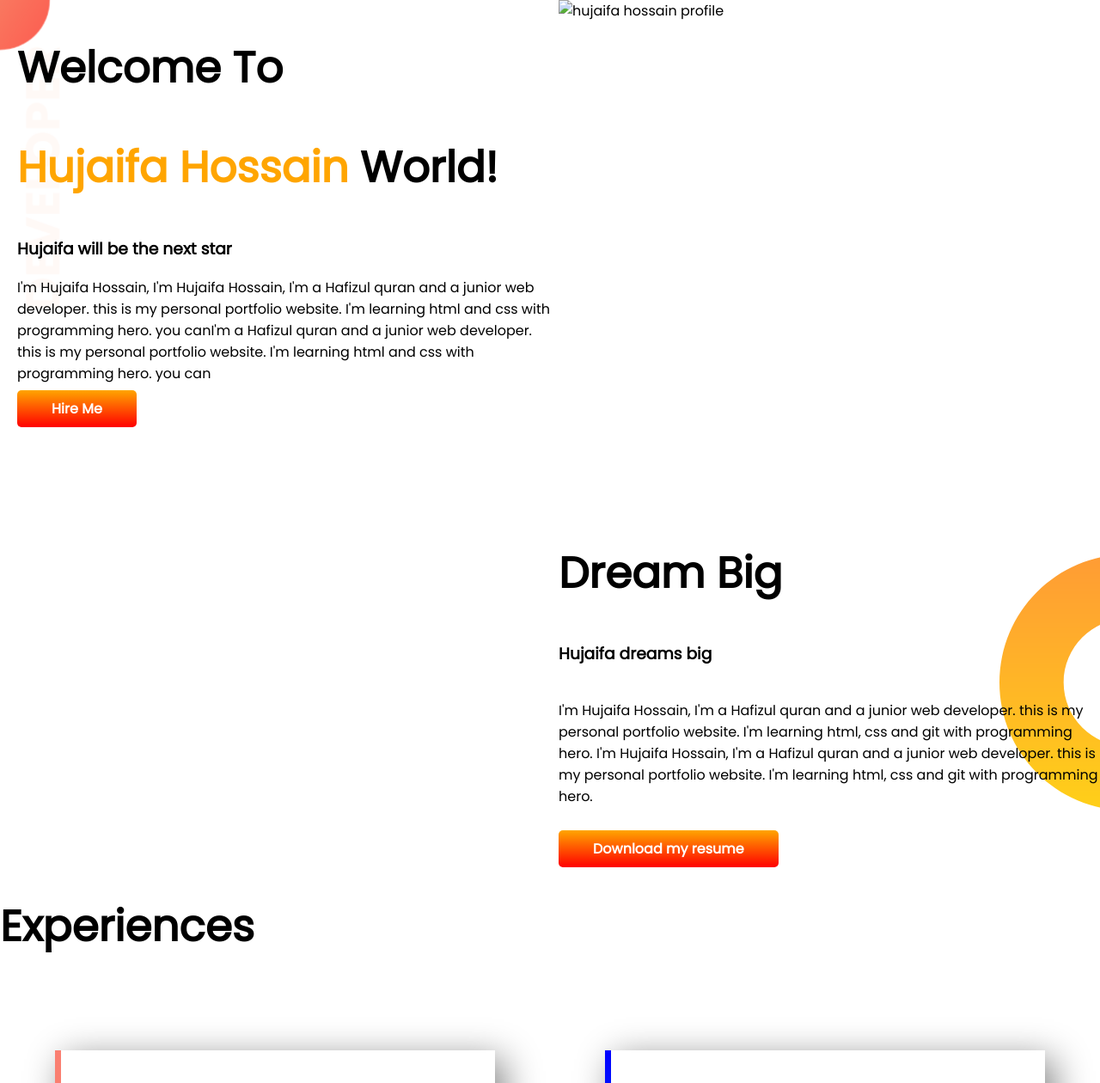
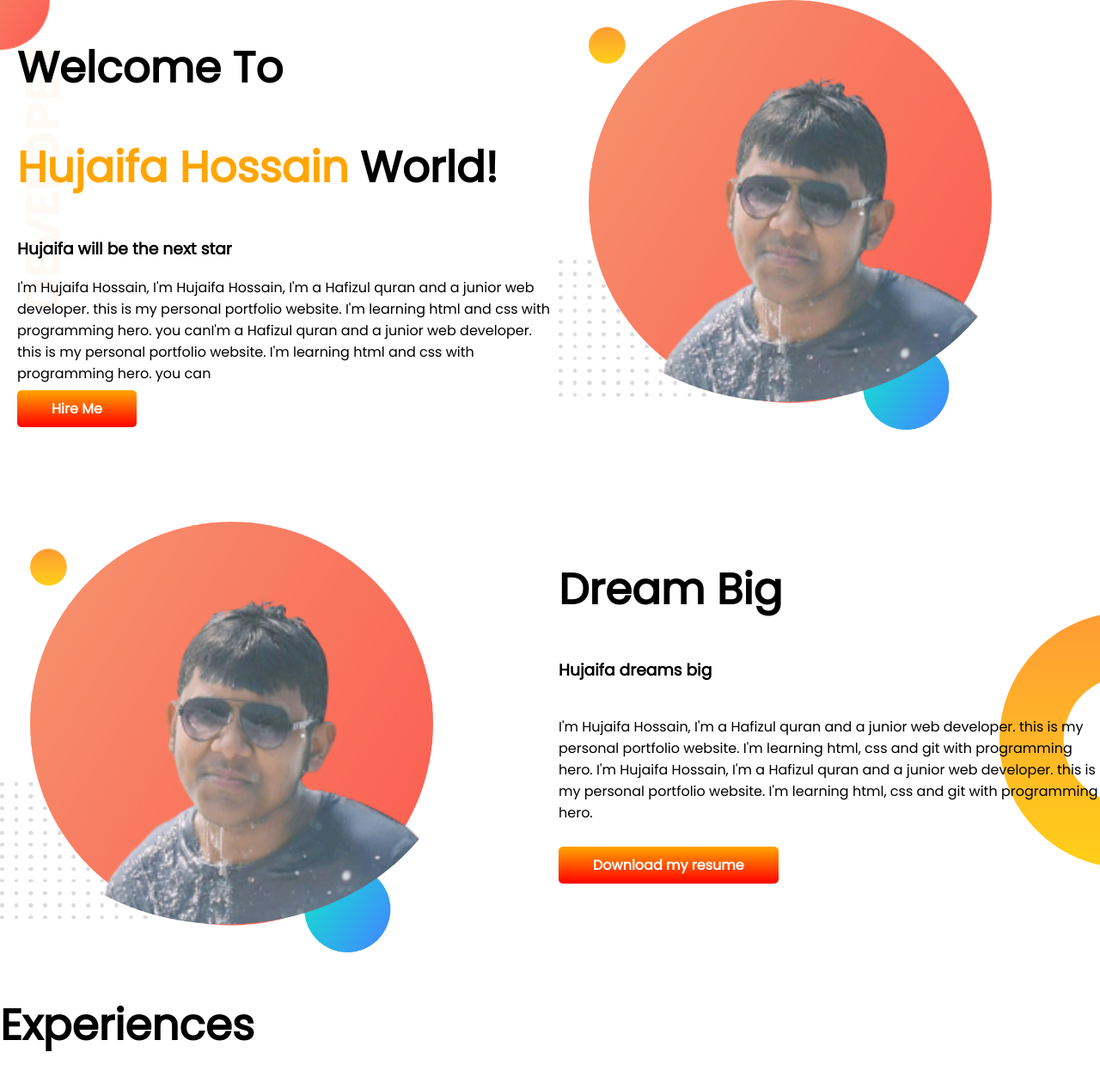
Before and after one commit to Hujaifa-Hossain/my-portfolio, a plain HTML site: page index.html in a window 1280 px wide. Shown: the top 1260 px of the page at 86% size. Drawn offline with Linux system fonts and the light colour scheme; the site is published under a folder, as on GitHub Pages, so addresses that start at the root find nothing.

Commit message:
mistake changed

```diff
--- a/index.html
+++ b/index.html
@@ -23,12 +23,12 @@
       target="_blank">Hire Me</a>
     </div>
     <div class="picture width">
-      <img src="/my-bg.png" alt="hujaifa hossain profile">
+      <img src="my-bg.png" alt="hujaifa hossain profile">
     </div>
   </section>
   <section class="middle-section">
     <div class="picture width">
-      <img src="/my-bg.png" alt="">
+      <img src="my-bg.png" alt="">
     </div>
     <div class="detail width dream">
       <h1>Dream Big</h1>
```
